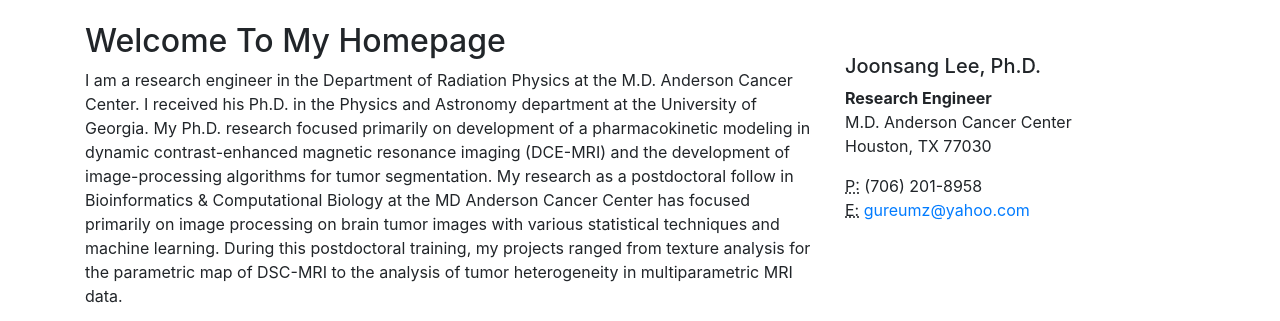
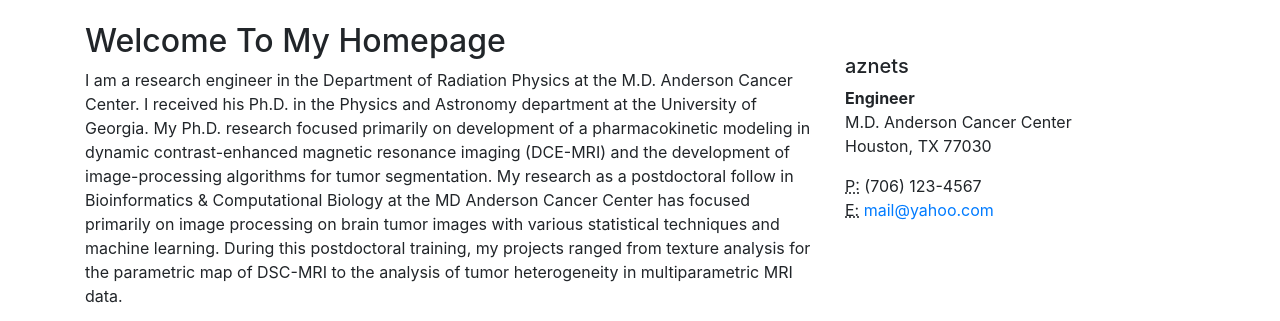
Before and after one commit to aznets/Main, a website: page index.html in a window 1280 px wide. Shown: the part 458-779 px from the top of the page. Drawn offline with Linux system fonts and the light colour scheme.

Commit message:
Update index.html

```diff
--- a/index.html
+++ b/index.html
@@ -89,19 +89,19 @@
           <br>
           <br>
 
-          <h5 class="mt-2">Joonsang Lee, Ph.D.</h5>
+          <h5 class="mt-2">aznets</h5>
           <address>
-            <strong>Research Engineer</strong>
+            <strong>Engineer</strong>
             <br>M.D. Anderson Cancer Center
             <br>Houston, TX 77030
             <br>
           </address>
           <address>
             <abbr title="Phone">P:</abbr>
-            (706) 201-8958
+            (706) 123-4567
             <br>
             <abbr title="Email">E:</abbr>
-            <a href="mailto:#">gureumz@yahoo.com</a>
+            <a href="mailto:#">mail@yahoo.com</a>
           </address>
         </div>
       </div>
```
